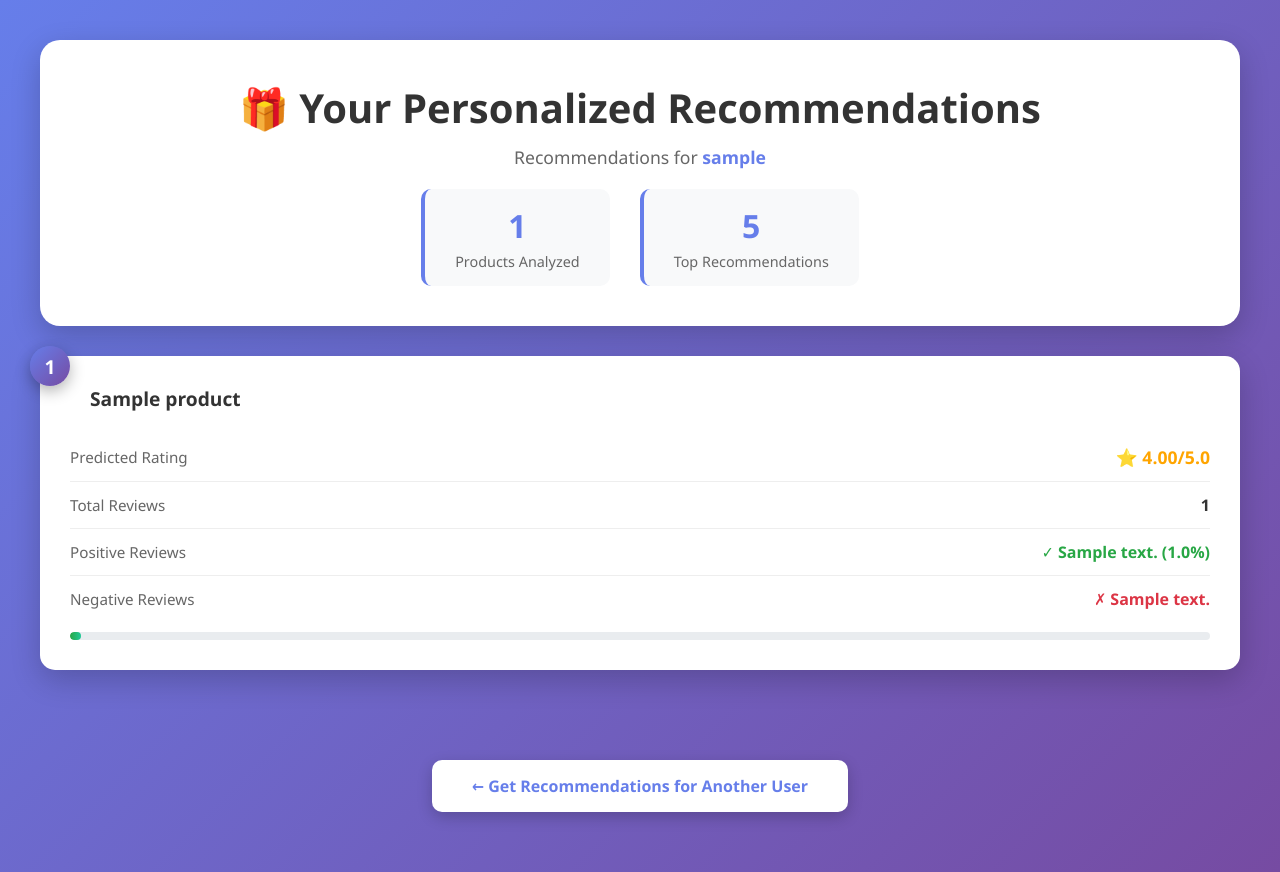
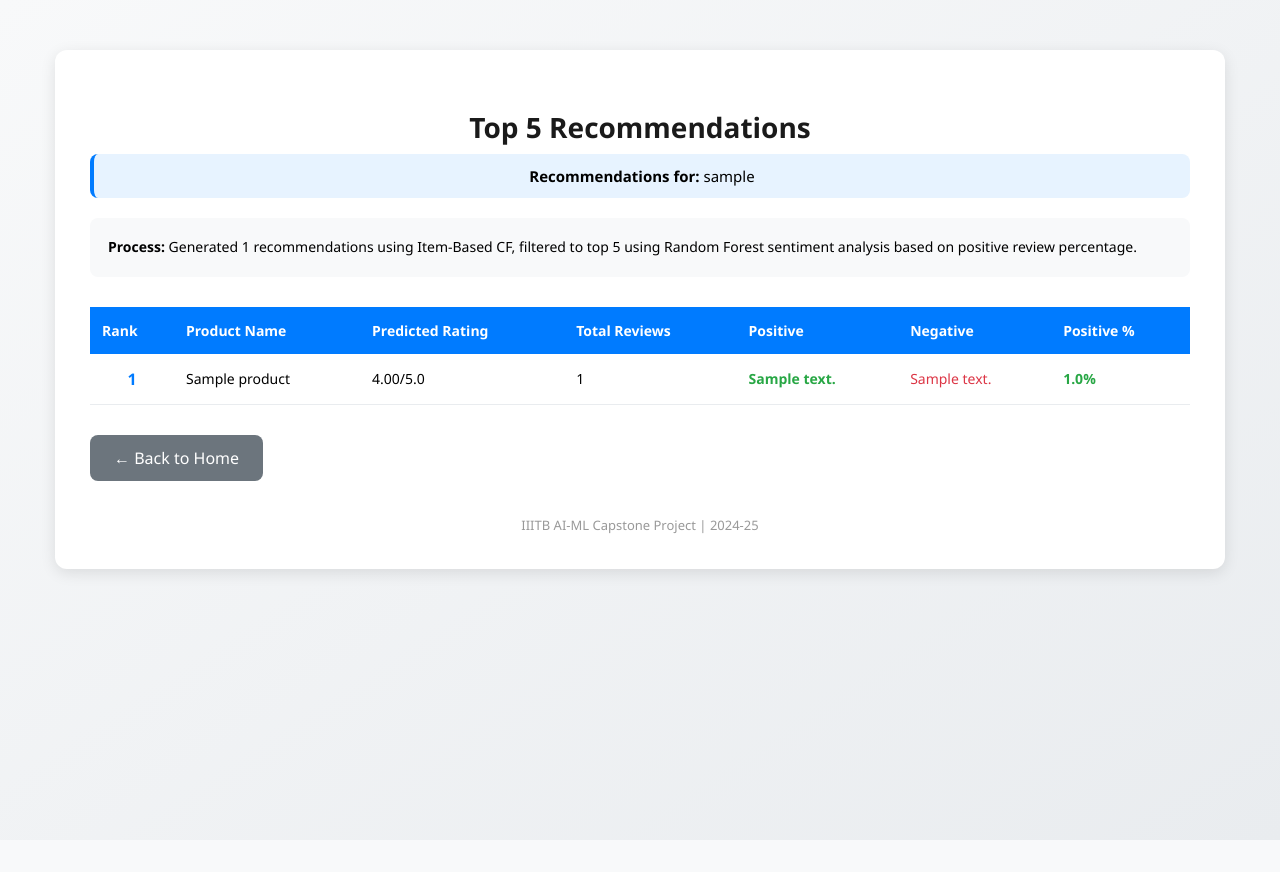
Before and after one commit to vijaykumar-qait/sentiment-recommendation-system, a Flask app: template templates/results.html in a window 1280 px wide. After the commit the page ends 840 px from the top, so only its background shows below. Run offline with Flask 3, Linux system fonts and the light colour scheme; the template is opened without the code that fills it: most values are stand-ins (such as "Sample title", 1, 10 or a date in 2020).

Commit message:
improved UI design and User input name

```diff
--- a/app.py
+++ b/app.py
@@ -41,10 +41,13 @@ def index():
 @app.route('/recommend', methods=['POST'])
 def recommend():
     """Generate recommendations for selected user"""
-    username = request.form.get('username')
+    # Check manual input first, then dropdown
+    username = request.form.get('username_input')
+    if not username:
+        username = request.form.get('username_select')
 
     if not username:
-        return render_template('error.html', error="Please enter a username")
+        return render_template('error.html', error="Please either select a user from dropdown or type username")
 
     # Generate top 20 recommendations
     top_20, error = get_top_20_recommendations(username)
--- a/templates/results.html
+++ b/templates/results.html
@@ -1,276 +1,167 @@
 <!DOCTYPE html>
-<html lang="en">
+<html>
 <head>
     <meta charset="UTF-8">
-    <meta name="viewport" content="width=device-width, initial-scale=1.0">
-    <title>Your Recommendations</title>
+    <title>Recommendations - Product Recommendation System</title>
     <style>
-        * {
+        body {
+            font-family: 'Segoe UI', Arial, sans-serif;
+            background: linear-gradient(to bottom right, #f8f9fa, #e9ecef);
             margin: 0;
-            padding: 0;
-            box-sizing: border-box;
-        }
-
-        body {
-            font-family: 'Segoe UI', Tahoma, Geneva, Verdana, sans-serif;
-            background: linear-gradient(135deg, #667eea 0%, #764ba2 100%);
+            padding: 20px;
             min-height: 100vh;
-            padding: 40px 20px;
         }
 
         .container {
-            max-width: 1200px;
-            margin: 0 auto;
+            max-width: 1100px;
+            margin: 30px auto;
+            background: white;
+            padding: 35px;
+            border-radius: 12px;
+            box-shadow: 0 4px 15px rgba(0,0,0,0.1);
         }
 
-        .header {
-            background: white;
-            border-radius: 20px;
-            padding: 40px;
-            margin-bottom: 30px;
-            box-shadow: 0 10px 30px rgba(0, 0, 0, 0.2);
+        h2 {
+            color: #1a1a1a;
             text-align: center;
+            margin-bottom: 8px;
+            font-size: 28px;
         }
 
-        h1 {
-            color: #333;
-            margin-bottom: 10px;
-            font-size: 2.5em;
+        .user-info {
+            background: #e7f3ff;
+            padding: 12px 20px;
+            border-radius: 8px;
+            border-left: 4px solid #007bff;
+            margin-bottom: 20px;
+            text-align: center;
+            font-size: 15px;
         }
 
-        .username {
-            color: #667eea;
-            font-weight: bold;
+        .summary-box {
+            background: #f8f9fa;
+            padding: 18px;
+            border-radius: 8px;
+            margin-bottom: 30px;
+            font-size: 14px;
+            line-height: 1.6;
         }
 
-        .subtitle {
-            color: #666;
-            margin-top: 10px;
-            font-size: 1.1em;
-        }
-
-        .stats {
-            display: flex;
-            justify-content: center;
-            gap: 30px;
-            margin-top: 20px;
-            flex-wrap: wrap;
-        }
-
-        .stat {
-            background: #f8f9fa;
-            padding: 15px 30px;
-            border-radius: 10px;
-            border-left: 4px solid #667eea;
-        }
-
-        .stat-value {
-            font-size: 2em;
-            font-weight: bold;
-            color: #667eea;
-        }
-
-        .stat-label {
-            color: #666;
-            font-size: 0.9em;
-            margin-top: 5px;
-        }
-
-        .recommendations {
-            display: grid;
-            grid-template-columns: repeat(auto-fit, minmax(300px, 1fr));
-            gap: 25px;
-            margin-top: 30px;
-        }
-
-        .product-card {
-            background: white;
-            border-radius: 15px;
-            padding: 30px;
-            box-shadow: 0 10px 30px rgba(0, 0, 0, 0.2);
-            transition: transform 0.3s, box-shadow 0.3s;
-            position: relative;
-        }
-
-        .product-card:hover {
-            transform: translateY(-5px);
-            box-shadow: 0 15px 40px rgba(0, 0, 0, 0.3);
-        }
-
-        .rank-badge {
-            position: absolute;
-            top: -10px;
-            left: -10px;
-            background: linear-gradient(135deg, #667eea 0%, #764ba2 100%);
-            color: white;
-            width: 40px;
-            height: 40px;
-            border-radius: 50%;
-            display: flex;
-            align-items: center;
-            justify-content: center;
-            font-weight: bold;
-            font-size: 1.2em;
-            box-shadow: 0 5px 15px rgba(0, 0, 0, 0.3);
-        }
-
-        .product-name {
-            color: #333;
-            font-size: 1.2em;
-            font-weight: 600;
-            margin-bottom: 20px;
-            margin-left: 20px;
-            line-height: 1.4;
-        }
-
-        .metrics {
+        table {
+            width: 100%;
+            border-collapse: collapse;
             margin-top: 20px;
         }
 
-        .metric-row {
-            display: flex;
-            justify-content: space-between;
-            align-items: center;
-            padding: 12px 0;
-            border-bottom: 1px solid #eee;
+        table thead {
+            background: #007bff;
+            color: white;
         }
 
-        .metric-row:last-child {
-            border-bottom: none;
+        table th {
+            padding: 14px 12px;
+            text-align: left;
+            font-weight: 600;
+            font-size: 14px;
         }
 
-        .metric-label {
-            color: #666;
-            font-size: 0.95em;
+        table td {
+            padding: 14px 12px;
+            border-bottom: 1px solid #e9ecef;
+            font-size: 14px;
         }
 
-        .metric-value {
-            font-weight: 600;
-            color: #333;
+        table tbody tr:hover {
+            background-color: #f8f9fa;
         }
 
-        .rating {
-            color: #ffa500;
-            font-size: 1.1em;
+        .rank-col {
+            width: 60px;
+            text-align: center;
+            font-weight: 700;
+            color: #007bff;
+            font-size: 16px;
         }
 
-        .sentiment-positive {
+        .positive {
             color: #28a745;
-            font-weight: bold;
+            font-weight: 600;
         }
 
-        .sentiment-bar {
-            height: 8px;
-            background: #e9ecef;
-            border-radius: 10px;
-            overflow: hidden;
-            margin-top: 10px;
+        .negative {
+            color: #dc3545;
         }
 
-        .sentiment-fill {
-            height: 100%;
-            background: linear-gradient(90deg, #28a745 0%, #20c997 100%);
-            border-radius: 10px;
-            transition: width 0.5s ease;
+        .back-link {
+            display: inline-block;
+            margin-top: 30px;
+            padding: 12px 24px;
+            background: #6c757d;
+            color: white;
+            text-decoration: none;
+            border-radius: 8px;
+            font-weight: 500;
+            transition: background 0.2s;
         }
 
-        .back-button {
-            display: inline-block;
-            margin-top: 30px;
-            padding: 15px 40px;
-            background: white;
-            color: #667eea;
-            text-decoration: none;
-            border-radius: 10px;
-            font-weight: 600;
-            transition: transform 0.2s, box-shadow 0.2s;
-            box-shadow: 0 5px 15px rgba(0, 0, 0, 0.2);
-        }
-
-        .back-button:hover {
-            transform: translateY(-2px);
-            box-shadow: 0 10px 25px rgba(0, 0, 0, 0.3);
+        .back-link:hover {
+            background: #5a6268;
         }
 
         .footer {
+            margin-top: 35px;
+            font-size: 13px;
+            color: #999;
             text-align: center;
-            margin-top: 40px;
-            padding: 20px;
-        }
-
-        @media (max-width: 768px) {
-            .recommendations {
-                grid-template-columns: 1fr;
-            }
-
-            .stats {
-                flex-direction: column;
-                gap: 15px;
-            }
         }
     </style>
 </head>
 <body>
-    <div class="container">
-        <div class="header">
-            <h1>🎁 Your Personalized Recommendations</h1>
-            <p class="subtitle">
-                Recommendations for <span class="username">{{ username }}</span>
-            </p>
-            <div class="stats">
-                <div class="stat">
-                    <div class="stat-value">{{ total_generated }}</div>
-                    <div class="stat-label">Products Analyzed</div>
-                </div>
-                <div class="stat">
-                    <div class="stat-value">5</div>
-                    <div class="stat-label">Top Recommendations</div>
-                </div>
-            </div>
-        </div>
 
-        <div class="recommendations">
+<div class="container">
+    <h2>Top 5 Recommendations</h2>
+
+    <div class="user-info">
+        <strong>Recommendations for:</strong> {{ username }}
+    </div>
+
+    <div class="summary-box">
+        <strong>Process:</strong> Generated {{ total_generated }} recommendations using Item-Based CF, filtered to top 5 using Random Forest sentiment analysis based on positive review percentage.
+    </div>
+
+    <table>
+        <thead>
+            <tr>
+                <th>Rank</th>
+                <th>Product Name</th>
+                <th>Predicted Rating</th>
+                <th>Total Reviews</th>
+                <th>Positive</th>
+                <th>Negative</th>
+                <th>Positive %</th>
+            </tr>
+        </thead>
+        <tbody>
             {% for product in recommendations %}
-            <div class="product-card">
-                <div class="rank-badge">{{ loop.index }}</div>
-                <div class="product-name">{{ product.product }}</div>
+            <tr>
+                <td class="rank-col">{{ loop.index }}</td>
+                <td>{{ product.product }}</td>
+                <td>{{ "%.2f"|format(product.predicted_rating) }}/5.0</td>
+                <td>{{ product.total_reviews }}</td>
+                <td class="positive">{{ product.positive_reviews }}</td>
+                <td class="negative">{{ product.negative_reviews }}</td>
+                <td class="positive">{{ "%.1f"|format(product.positive_percentage) }}%</td>
+            </tr>
+            {% endfor %}
+        </tbody>
+    </table>
 
-                <div class="metrics">
-                    <div class="metric-row">
-                        <span class="metric-label">Predicted Rating</span>
-                        <span class="metric-value rating">⭐ {{ "%.2f"|format(product.predicted_rating) }}/5.0</span>
-                    </div>
+    <a href="/" class="back-link">&larr; Back to Home</a>
 
-                    <div class="metric-row">
-                        <span class="metric-label">Total Reviews</span>
-                        <span class="metric-value">{{ product.total_reviews }}</span>
-                    </div>
+    <div class="footer">
+        IIITB AI-ML Capstone Project | 2024-25
+    </div>
+</div>
 
-                    <div class="metric-row">
-                        <span class="metric-label">Positive Reviews</span>
-                        <span class="metric-value sentiment-positive">
-                            ✓ {{ product.positive_reviews }} ({{ "%.1f"|format(product.positive_percentage) }}%)
-                        </span>
-                    </div>
-
-                    <div class="metric-row">
-                        <span class="metric-label">Negative Reviews</span>
-                        <span class="metric-value" style="color: #dc3545;">
-                            ✗ {{ product.negative_reviews }}
-                        </span>
-                    </div>
-                </div>
-
-                <div class="sentiment-bar">
-                    <div class="sentiment-fill" style="width: {{ product.positive_percentage }}%"></div>
-                </div>
-            </div>
-            {% endfor %}
-        </div>
-
-        <div class="footer">
-            <a href="/" class="back-button">← Get Recommendations for Another User</a>
-        </div>
-    </div>
 </body>
 </html>
```
Also changed, not shown: templates/error.html (+59 -44 lines), templates/index.html (+107 -105 lines).
